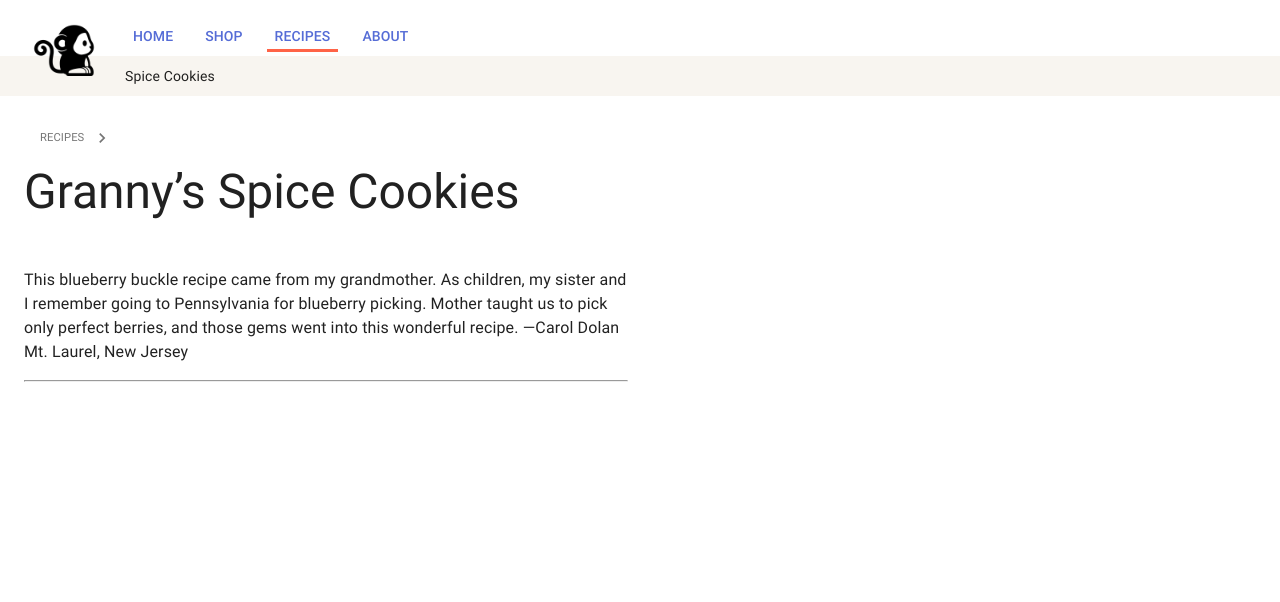
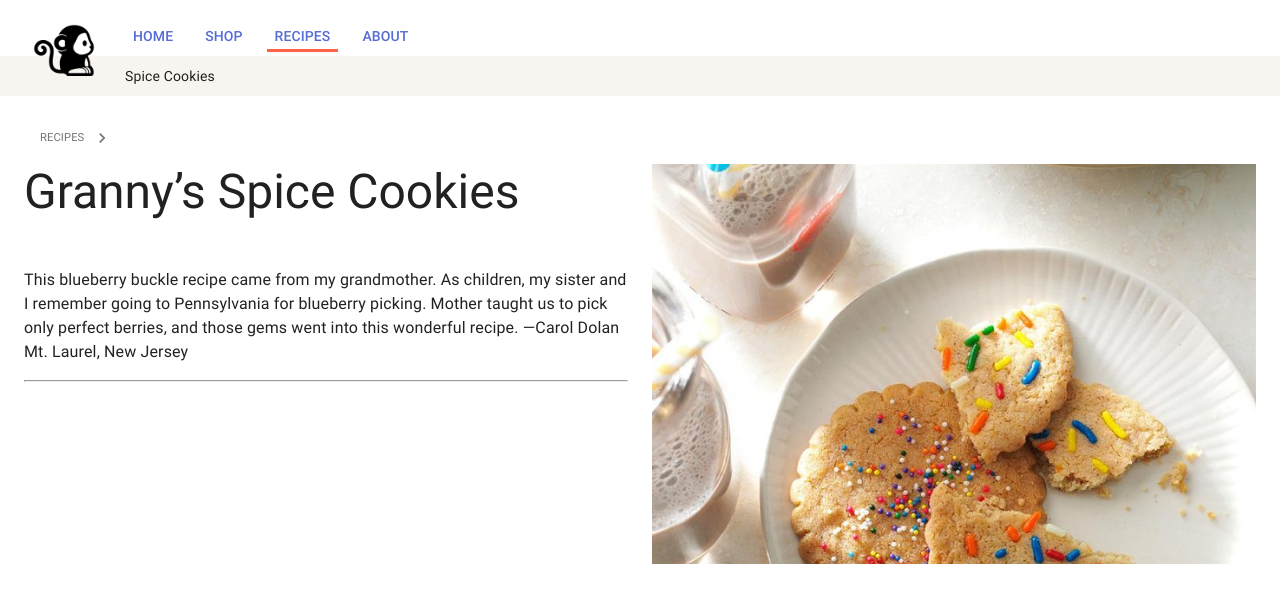
Before and after one commit to AhmadMoradi/nextjs-website-app, a Next.js app: page /recipes/spice-cookies in a window 1280 px wide. Shown: the top 602 px of the page. Built offline with nearby package versions, Linux system fonts and the light colour scheme.

Commit message:
Create the RecipeImage component

```diff
--- /dev/null
+++ b/components/recipe/RecipeImage.js
@@ -0,0 +1,21 @@
+import { makeStyles } from '@material-ui/core/styles';
+
+const useStyles = makeStyles({
+    root: {
+        '& img': {
+            objectFit: 'cover',
+            width: '100%',
+            height: '100%',
+            maxHeight: '400px',
+        }
+    },
+});
+
+export default function RecipeImage() {
+    const classes = useStyles();
+    return (
+        <div className={classes.root}>
+            <img src="/images/recipes/spice-cookies.jpg" />
+        </div>
+    );
+}
--- a/pages/recipes/spice-cookies.js
+++ b/pages/recipes/spice-cookies.js
@@ -3,6 +3,7 @@ import Container from "@material-ui/core/Container";
 import Grid from "@material-ui/core/Grid";
 import Box from "@material-ui/core/Box";
 import Typography from "@material-ui/core/Typography";
+import RecipeImage from "../../components/recipe/RecipeImage";
 
 export default function SpiceCookies(){
     return (
@@ -22,6 +23,10 @@ export default function SpiceCookies(){
 
                         <hr />
                     </Grid>
+
+                    <Grid item md={6}>
+                        <RecipeImage />
+                    </Grid>
                 </Grid>
             </Container>
         </RecipeLayout>
```
Also changed, not shown: public/images/recipes/spice-cookies.jpg (added).
